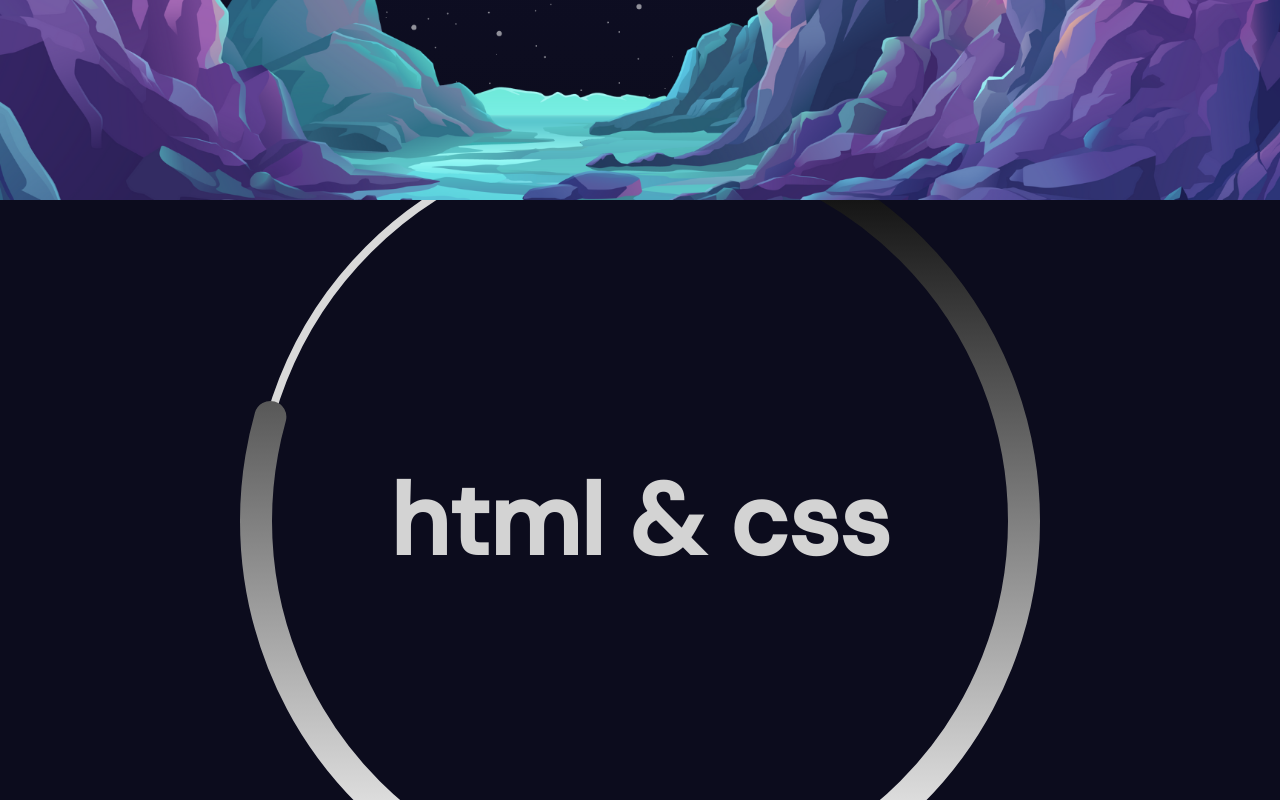
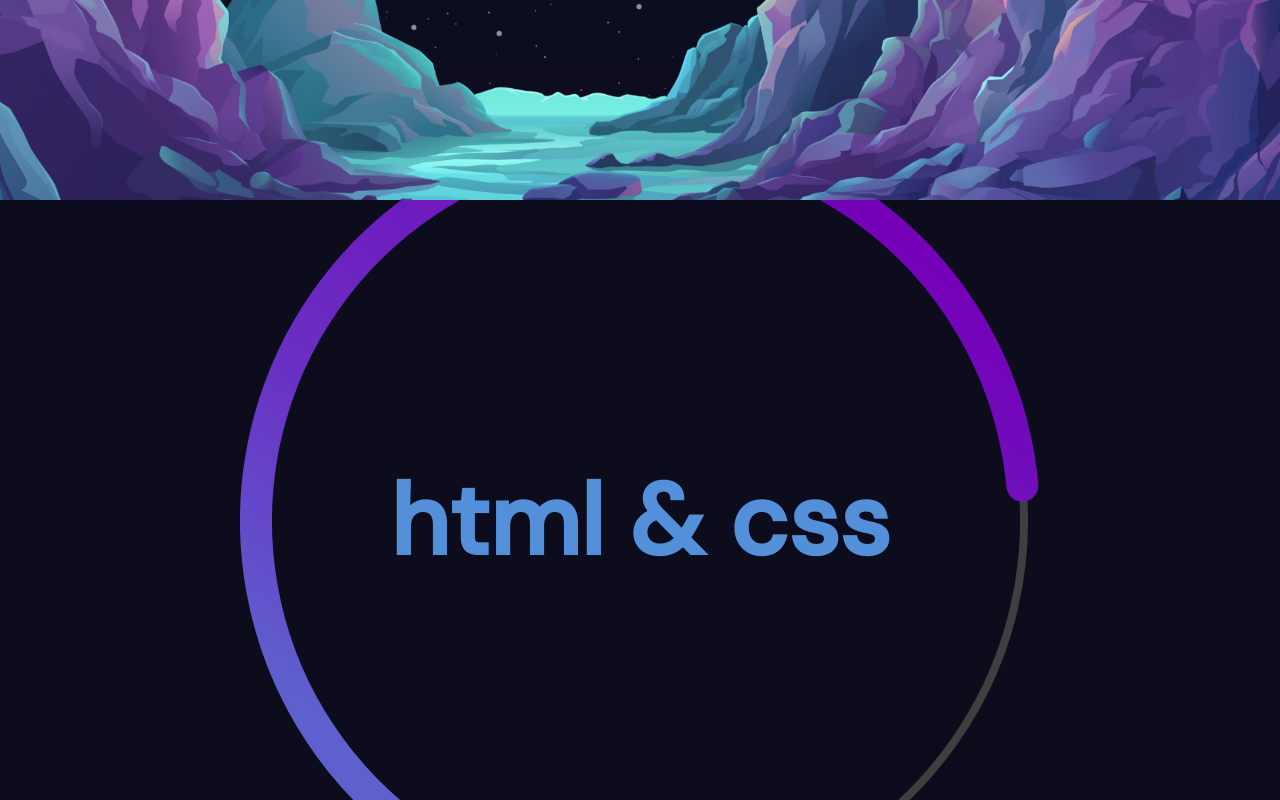
Before and after one commit to moeinparvizi/me, a React (Vite) app: page / in a window 1280 px wide. Shown: the part 1400-2200 px from the top of the page. Built offline with nearby package versions, Linux system fonts and the light colour scheme.

Commit message:
change skills section colors

```diff
--- a/src/Components/skills/Skills.jsx
+++ b/src/Components/skills/Skills.jsx
@@ -6,10 +6,8 @@ import { Circle } from "rc-progress";
 import "./skills.scss";
 import { useEffect, useRef, useState } from "react";
 
-
-
 export const Skills = () => {
-  const menuFix = useRef()
+  const menuFix = useRef();
 
   const [view, setView] = useState("");
 
@@ -161,7 +159,7 @@ export const Skills = () => {
     {
       id: "motion",
       name: "framer motion",
-      percent: 90,
+      percent: 70,
       url: "https://www.framer.com/motion/",
     },
     {
@@ -237,24 +235,31 @@ export const Skills = () => {
     hidden: { opacity: 0, x: -100 },
   };
 
-  useEffect(()=>{
-    window.addEventListener('scroll',()=>{
-      if(window.scrollY > 1000){
-        menuFix.current.style.display = 'flex'
-        menuFix.current.style.visibility = 'visible'
-      } if (window.scrollY < 1000) {
-        menuFix.current.style.visibility = 'hidden'
-        menuFix.current.style.display = 'none'
-      } if (window.scrollY > 2000) {
-        menuFix.current.style.visibility = 'hidden'
-        menuFix.current.style.display = 'none'
+  useEffect(() => {
+    window.addEventListener("scroll", () => {
+      if (window.scrollY > 1000) {
+        menuFix.current.style.display = "flex";
+        menuFix.current.style.visibility = "visible";
       }
-    })
-  })
+      if (window.scrollY < 1000) {
+        menuFix.current.style.visibility = "hidden";
+        menuFix.current.style.display = "none";
+      }
+      if (window.scrollY > 2000) {
+        menuFix.current.style.visibility = "hidden";
+        menuFix.current.style.display = "none";
+      }
+    });
+  });
 
   return (
     <div className="container">
-      <motion.span variants={variants} className="skills-menu" data-status='on' ref={menuFix}>
+      <motion.span
+        variants={variants}
+        className="skills-menu"
+        data-status="on"
+        ref={menuFix}
+      >
         {menu.map((i, v) => {
           return (
             <motion.a
@@ -283,20 +288,32 @@ export const Skills = () => {
                 percent={view}
                 strokeWidth={4}
                 strokeColor={{
-                  "0%": "#000",
-                  "100%": "#fff",
+                  "5%": "#5E60CE",
+                  "40%": "#6930C3",
+                  "100%": "#7400B8",
                 }}
+                className="circle"
+                trailWidth={1}
+                trailColor="#3f3f3f"
+                gapDegree={70}
+                gapPosition="bottom"
                 strokeLinecap="round"
-                className="circle"
               />
-              <a href={item.url}>
+              <motion.a href={item.url}>
                 <motion.h5
+                  whileHover={{ scale: 1.1 }}
+                  whileTap={{ scale: 0.9 }}
                   initial={{ opacity: 0, y: -200 }}
-                  whileInView={{ opacity: 1, y: "-50%", x: "-50%" }}
+                  whileInView={{
+                    opacity: 1,
+                    y: "-50%",
+                    x: "-50%",
+                    rotate: 360,
+                  }}
                 >
                   {item.name}
                 </motion.h5>
-              </a>
+              </motion.a>
             </motion.div>
           );
         })}
--- a/src/Components/skills/skills.scss
+++ b/src/Components/skills/skills.scss
@@ -31,6 +31,9 @@
 
     >a{
       font-size: 20px;
+      color: #5390D9;
+      letter-spacing: 5px;
+      text-transform: uppercase;
     }
   }
   .wrapper {
@@ -63,6 +66,7 @@
         top: 50%;
         left: 50%;
         transform: translate(-50%,-50%);
+        color: #5390D9;
       }
     }
   }
```
